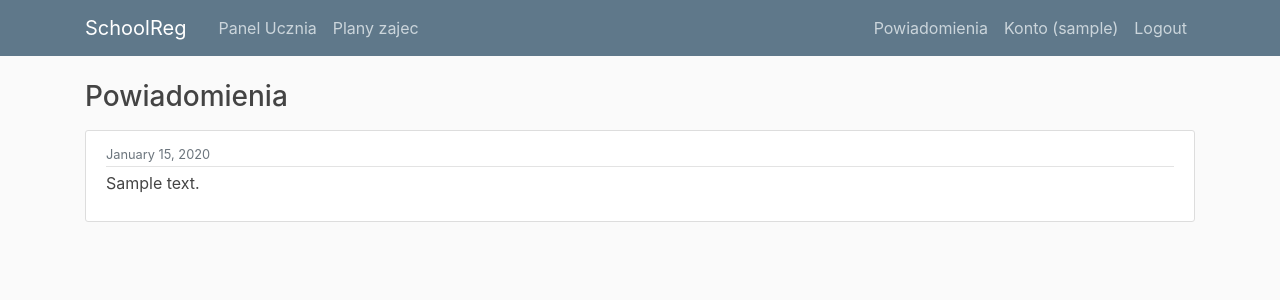
After one commit to Sunip88/SchoolReg, a Django app: page /announcements/ in a window 1280 px wide. The commit adds this page. Shown: the top 300 px of the page. Run offline with Django 3.2, Linux system fonts and the light colour scheme; a user stored in the database is signed in; tables that the repository leaves empty hold one stand-in row (values such as "Sample post"); some libraries are stand-ins or nearby versions.

Commit message:
making announcements:

```diff
--- a/school_reg/register/models.py
+++ b/school_reg/register/models.py
@@ -147,3 +147,11 @@ class Notice(models.Model):
     re_text = models.CharField(max_length=256)
     date = models.DateField(auto_now_add=True)
     deleted = models.BooleanField(default=False)
+
+
+class Announcements(models.Model):
+    text = models.TextField()
+    user = models.ForeignKey(User, on_delete=models.CASCADE)
+    date = models.DateField(auto_now_add=True)
+    read = models.BooleanField(default=False)
+    deleted = models.BooleanField(default=False)
--- /dev/null
+++ b/school_reg/register/templates/register/announcements_list.html
@@ -0,0 +1,27 @@
+{% extends "register/main.html" %}
+{% load users.extras %}
+
+{% block content %}
+    <h3 class="mb-3">Powiadomienia</h3>
+
+    {% if object_list %}
+        {% for message in object_list %}
+            <article class="media content-section">
+              <div class="media-body">
+                <div class="article-metadata">
+                    <small class="text-muted">{{ message.date|date:"F d, Y" }} </small>
+                </div>
+              <a class="article-title" href="#">
+                {% if message.read == False %}
+                    <p class="article-content font-weight-bold">{{ message.text }}</p>
+                {% else %}
+                    <p class="article-content">{{ message.text }}</p>
+                {% endif %}
+              </a>
+              </div>
+            </article>
+        {% endfor %}
+    {% else %}
+        <h4 class="mb-3">Brak powiadomien</h4>
+    {% endif %}
+{% endblock content %}
--- a/school_reg/register/templates/register/base.html
+++ b/school_reg/register/templates/register/base.html
@@ -23,17 +23,20 @@
             <div class="navbar-nav mr-auto">
                 {% if user.profile.role == 2 %}
                 <a class="nav-item nav-link" href="{% url 'teacher-panel-view' %}">Panel Nauczyciela</a>
-                <a class="nav-item nav-link" href="{% url 'add-advert' %}">Dodaj ogloszenie</a>
                 {% elif user.profile.role == 0 %}
                 <a class="nav-item nav-link" href="{% url 'student-panel-view' %}">Panel Ucznia</a>
                 {% elif user.profile.role == 1 %}
                 <a class="nav-item nav-link" href="{% url 'parent-panel-view' %}">Panel Rodzica</a>
                 {% endif %}
                 <a class="nav-item nav-link" href="{% url 'schedules' %}">Plany zajec</a>
+                {% if user.profile.role == 2 %}
+                    <a class="nav-item nav-link" href="{% url 'add-advert' %}">Dodaj ogloszenie</a>
+                {% endif %}
             </div>
             <!-- Navbar Right Side -->
             <div class="navbar-nav">
                 {% if user.is_authenticated %}
+                    <a class="nav-item nav-link" href="{% url 'announcements' %}">Powiadomienia</a>
                     <a class="nav-item nav-link" href="{% url 'profile' %}">Konto ({{ user.username }})</a>
                     <a class="nav-item nav-link" href="{% url 'logout' %}">Logout</a>
                 {% else %}
--- a/school_reg/register/urls.py
+++ b/school_reg/register/urls.py
@@ -4,7 +4,7 @@ from .views import MainView, ClassView, AddClassView, EditClassView, DetailsClas
     TeacherSubjectsClassesView, TeacherGradesView, StudentView, PresenceView, PresenceEditView, ScheduleClasses, \
     ScheduleTeacherView, ScheduleRoomView, SchedulesView, AdvertAddView, NoticeAddView, ParentPanelView, \
     NoticeParentView, NoticeTeacherView, AdvertClassAddView, AdvertTeacherView, AdvertClassEditView, AdvertEditView, \
-    NoticeEditView, NoticeParentEditView
+    NoticeEditView, NoticeParentEditView, AnnouncementView
 
 urlpatterns = [
     path("", MainView.as_view(), name="main"),
@@ -27,6 +27,7 @@ urlpatterns = [
     path("edit_notice_parent/<int:id_notice>/", NoticeParentEditView.as_view(), name='notice-edit-parent'),
     path("teacher_notices/", NoticeTeacherView.as_view(), name='notices-teacher'),
     path("teacher_adverts/", AdvertTeacherView.as_view(), name='adverts-teacher'),
+    path("announcements/", AnnouncementView.as_view(), name='announcements'),
     path("edit_class/<int:pk>/", EditClassView.as_view(), name='class-edit'),
     path("edit_subject/<int:pk>/", EditSubjectView.as_view(), name='subject-edit'),
     path("detailed_class/<int:pk>/", DetailsClassView.as_view(), name='class-details'),
--- a/school_reg/register/views.py
+++ b/school_reg/register/views.py
@@ -4,12 +4,12 @@
 from django.shortcuts import render, redirect, get_object_or_404
 from django.urls import reverse_lazy
 from django.views import View
-from django.views.generic import CreateView, UpdateView
+from django.views.generic import CreateView, UpdateView, ListView
 
 from .forms import AddGradeForm, PresenceForm, AddAdvertForm, AddNoticeForm, AnswerNoticeForm, AddClassAdvertForm, \
     EditAdvertForm, EditClassAdvertForm, EditNoticeForm
 from .models import Classes, Subject, Student, GradeCategory, Teacher, PresenceList, WorkingHours, Schedule, WEEKDAYS, \
-    ClassRoom, Adverts, Parent, Notice, AdvertsClass
+    ClassRoom, Adverts, Parent, Notice, AdvertsClass, Announcements
 from django.contrib import messages
 
 weekdays = [
@@ -178,6 +178,7 @@
             new_grade.subject = subject
             new_grade.student = student
             new_grade.save()
+
             messages.success(request, 'Dodano ocenę')
             return redirect('class-grade-add', id_class=id_class, id_subject=id_subject)
         return render(request, 'register/detail_classes_add_grade.html', ctx)
@@ -486,3 +487,10 @@
         adverts_class = AdvertsClass.objects.all()
         ctx = {'adverts_global': adverts_global, 'adverts_class': adverts_class}
         return render(request, 'register/advert_teacher.html', ctx)
+
+
+class AnnouncementView(View):
+
+    def get(self, request):
+        object_list = Announcements.objects.filter(user=request.user)
+        return render(request, 'register/announcements_list.html', {'object_list': object_list})
--- a/school_reg/users/views.py
+++ b/school_reg/users/views.py
@@ -6,8 +6,10 @@ from django.urls import reverse_lazy
 from django.contrib.auth import views as auth_views, login, authenticate
 from django.contrib import messages
 from django.contrib.auth.forms import PasswordChangeForm
+
+from users.models import Messages
 from .forms import UserTeacherRegisterForm, UserUpdateForm, ProfileUpdateForm, StudentRegisterForm, \
-    ParentRegisterForm, UserParentStudentRegisterForm
+    ParentRegisterForm, UserParentStudentRegisterForm, MessagesAddForm
 from register.models import Student, Teacher, Parent
 from django.forms import modelformset_factory
 import uuid
```
Also changed, not shown: school_reg/users/forms.py (+7 -1 lines), school_reg/register/migrations/0005_announcements.py (added).
